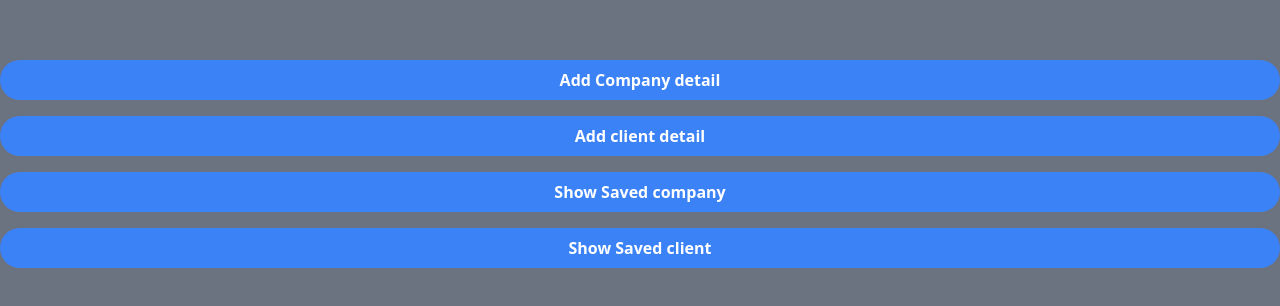
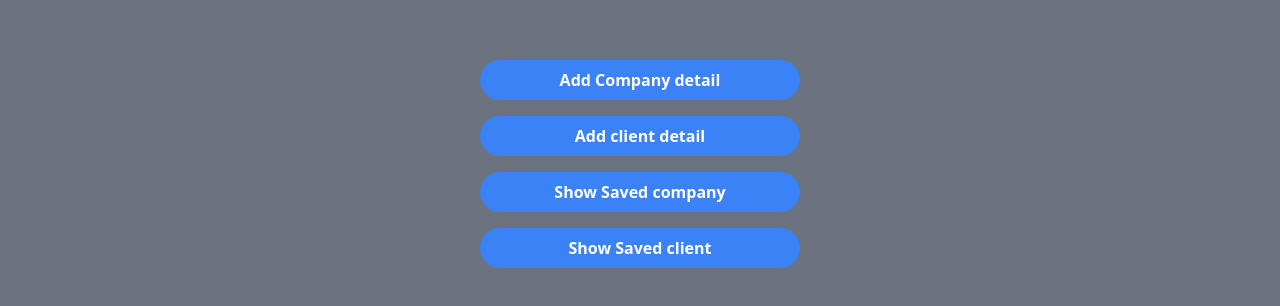
Before and after one commit to Hardik9355/invi-backend, a React (Create React App) app in the folder frontend/invi/: page /login/home in a window 1280 px wide. Shown: the part 236-542 px from the top of the page. Built offline with nearby package versions, Linux system fonts and the light colour scheme.

Commit message:
add signup button

```diff
--- a/frontend/invi/src/components/LoginHome.js
+++ b/frontend/invi/src/components/LoginHome.js
@@ -4,11 +4,13 @@ import { useNavigate } from "react-router-dom";
 export default function LoginHome(props) {
     const navigate = useNavigate();
   return (
-    <div className='flex flex-col w-screen h-screen justify-center items-centerflex content-center bg-gray-500'>
+    <div className='flex flex-col w-screen h-screen justify-center items-center content-center bg-gray-500'>
+    <div className='flex flex-col w-1/4'>
         <button onClick={() => navigate("/login/user/detail")} class="bg-blue-500 hover:bg-blue-700 text-white font-bold py-2 px-4 rounded-full mb-2">Add Company detail</button>
         <button onClick={() => navigate("/login/client/detail")} class="bg-blue-500 hover:bg-blue-700 text-white font-bold py-2 px-4 rounded-full mb-2 mt-2 ">Add client detail</button>
         <button onClick={() => navigate("/login")} class="bg-blue-500 hover:bg-blue-700 text-white font-bold py-2 px-4 rounded-full mb-2 mt-2 ">Show Saved company</button>
         <button onClick={() => navigate("/login")} class="bg-blue-500 hover:bg-blue-700 text-white font-bold py-2 px-4 rounded-full mt-2">Show Saved client</button>
+      </div>
     </div>
   )
 }
--- a/frontend/invi/src/pages/Login.js
+++ b/frontend/invi/src/pages/Login.js
@@ -60,6 +60,8 @@ const handleSubmit = async (e) => {
               </div>
 
               <button type='submit' className='w-full my-5 py-2 bg-blue-500 hover:bg-blue-900  text-white font-semibold rounded-lg' >Sign In</button>
+              <div className='flex items-center justify-center text-white '>Or</div>
+              <button type='submit' onClick={() => navigate("/signup/person")} className='w-full my-5 py-2 bg-blue-500 hover:bg-blue-900  text-white font-semibold rounded-lg' >Sign Up</button>
 
             </form>
         </div>
```
